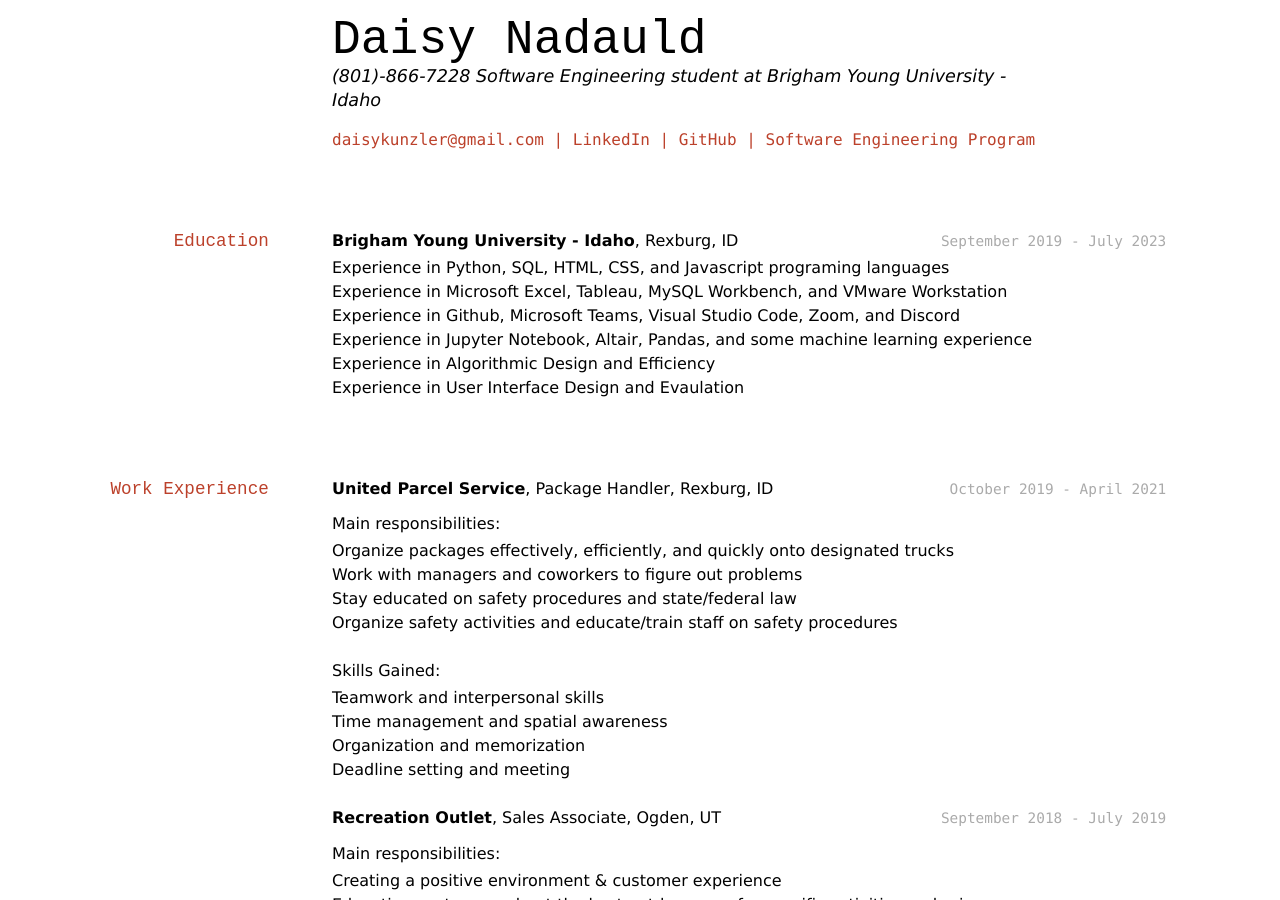
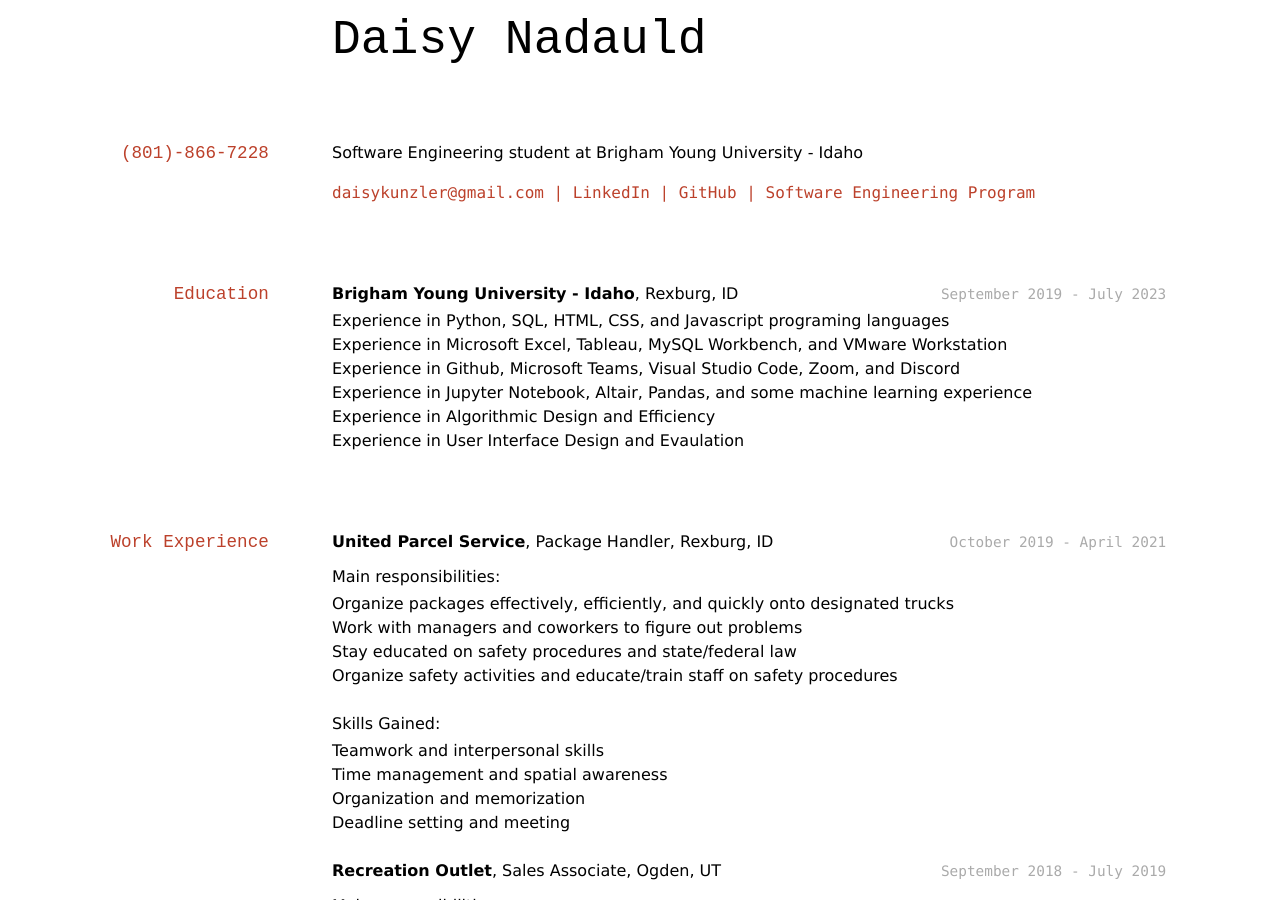
Before and after one commit to daisynadauld/nadauld_resume, a Jekyll site: the page built from docs/index.md, in a window 1280 px wide and 900 px high. Built offline with Jekyll 4.4.1, drawn with Linux system fonts in a browser that asks for light colours.

```diff
--- a/docs/index.md
+++ b/docs/index.md
@@ -3,7 +3,7 @@ layout: cv
 title: Daisy Nadauld's Resume
 ---
 # Daisy Nadauld
-(801)-866-7228
+## (801)-866-7228
 Software Engineering student at Brigham Young University - Idaho
 
 <div id="webaddress">
```
